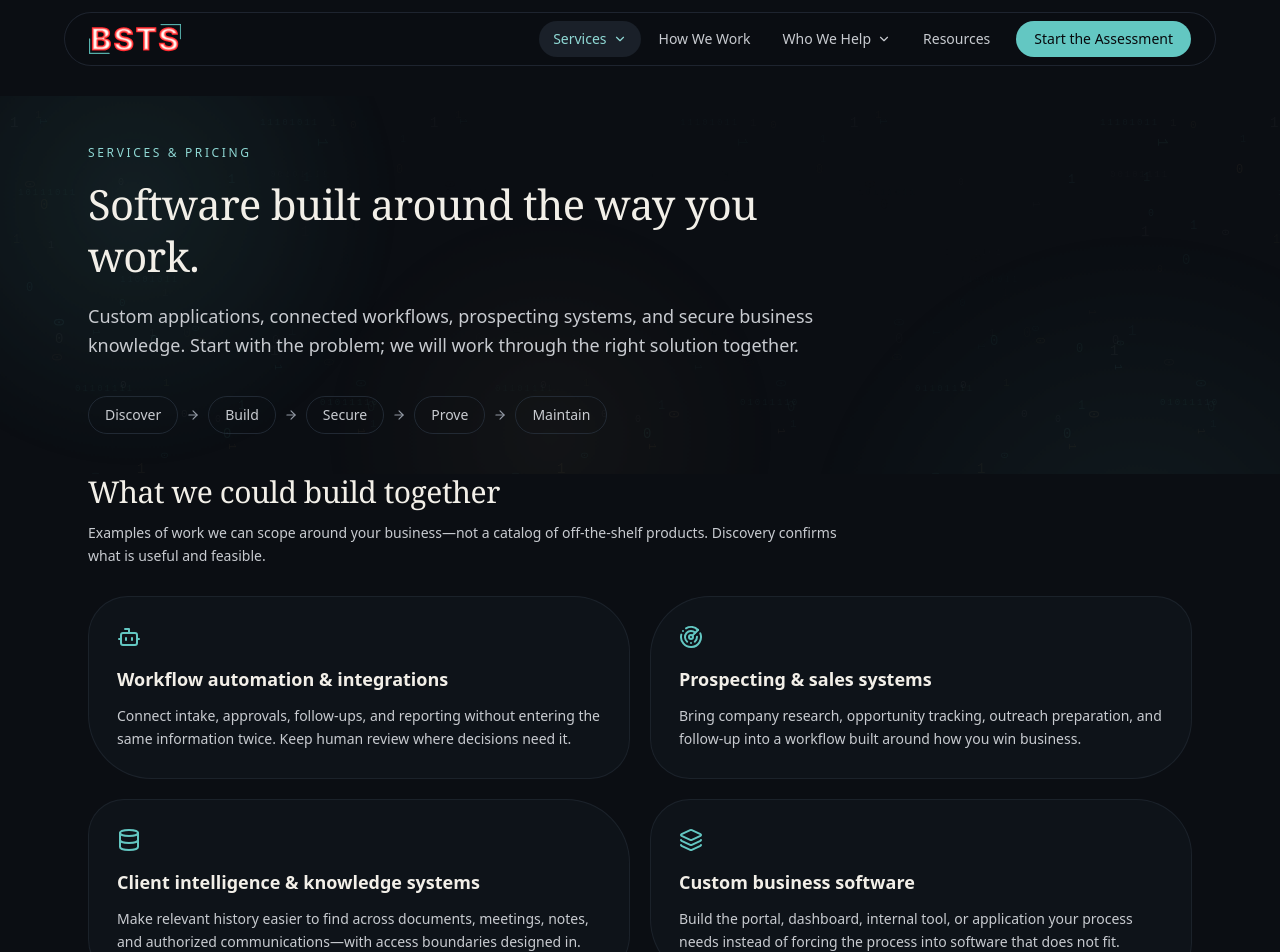
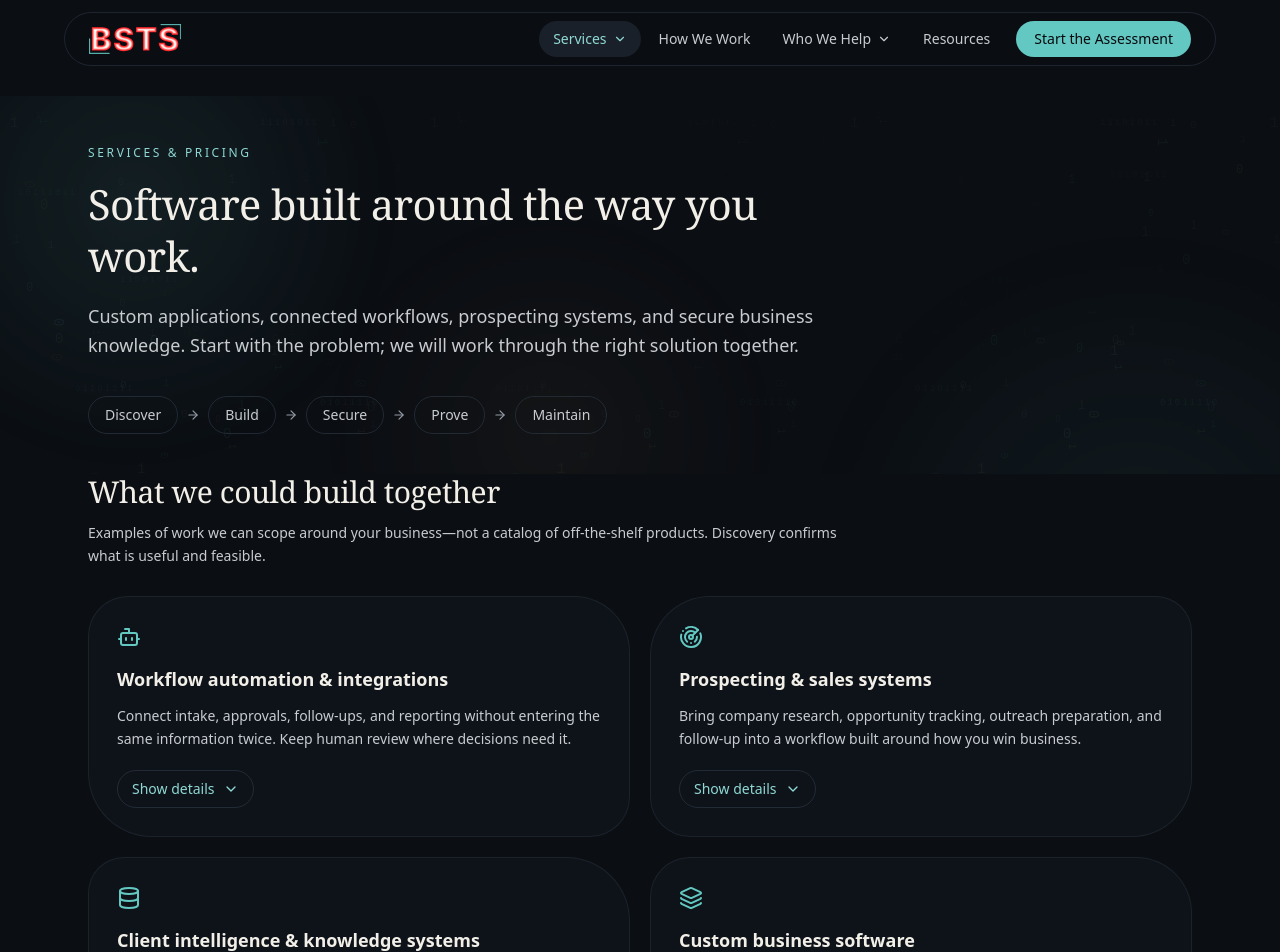
Before and after one commit to Bevier19jac/bsts, a Next.js app: page /services in a window 1280 px wide. Shown: the top 952 px of the page. Built offline with nearby package versions, Linux system fonts and the light colour scheme.

Commit message:
Make solution cards interactive

```diff
--- a/src/components/marketing/SolutionsOverview.tsx
+++ b/src/components/marketing/SolutionsOverview.tsx
@@ -1,8 +1,14 @@
+"use client";
+
+import { useState } from "react";
+import { ChevronDown } from "lucide-react";
 import { commercialSolutions } from "@/lib/content/commercial";
 import { Reveal } from "@/components/motion/Reveal";
 import { Surface } from "@/components/ui/Surface";
 
 export function SolutionsOverview() {
+  const [expanded, setExpanded] = useState<string | null>(null);
+
   return (
     <section className="mx-auto max-w-6xl px-6 pb-12" aria-labelledby="solutions-heading">
       <h2 id="solutions-heading" className="display text-2xl text-warm-white sm:text-3xl">What we could build together</h2>
@@ -12,13 +18,47 @@ export function SolutionsOverview() {
       <div className="mt-7 grid grid-cols-1 gap-5 sm:grid-cols-2">
         {commercialSolutions.map((solution, i) => {
           const Icon = solution.icon;
+          const isExpanded = expanded === solution.slug;
+          const titleId = `${solution.slug}-title`;
+          const detailsId = `${solution.slug}-details`;
           return (
             <Reveal key={solution.slug}>
               <section id={solution.slug} className="h-full scroll-mt-28">
-                <Surface quiet blob={(["a", "b", "c", "a"] as const)[i]} className="h-full p-7">
-                  <Icon className="h-6 w-6 text-cyan-core" aria-hidden />
-                  <h3 className="mt-4 text-lg font-semibold text-warm-white">{solution.title}</h3>
-                  <p className="mt-3 text-sm leading-relaxed text-warm-mist">{solution.cardLine}</p>
+                <Surface
+                  quiet
+                  blob={(["a", "b", "c", "a"] as const)[i]}
+                  className="group relative h-full p-7 transition-colors hover:border-cyan-core/50 focus-within:border-cyan-core/70"
+                >
+                  <a
+                    href={solution.href}
+                    aria-labelledby={titleId}
+                    className="absolute inset-0 z-0 rounded-[inherit] focus-visible:outline-2 focus-visible:outline-offset-4 focus-visible:outline-cyan-core"
+                  />
+                  <Icon className="relative z-10 h-6 w-6 text-cyan-core" aria-hidden />
+                  <h3 id={titleId} className="relative z-10 mt-4 text-lg font-semibold text-warm-white transition-colors group-hover:text-cyan-soft group-focus-within:text-cyan-soft">
+                    {solution.title}
+                  </h3>
+                  <p className="relative z-10 mt-3 text-sm leading-relaxed text-warm-mist">{solution.cardLine}</p>
+                  <p
+                    id={detailsId}
+                    hidden={!isExpanded}
+                    className="relative z-10 mt-4 text-sm leading-relaxed text-warm-dim"
+                  >
+                    {solution.details}
+                  </p>
+                  <button
+                    type="button"
+                    aria-expanded={isExpanded}
+                    aria-controls={detailsId}
+                    onClick={() => setExpanded(isExpanded ? null : solution.slug)}
+                    className="relative z-10 mt-5 inline-flex items-center gap-2 rounded-full border border-edge/70 px-3.5 py-2 text-sm font-medium text-cyan-soft transition-colors hover:border-cyan-core/60 hover:bg-graphite-2 focus-visible:outline-2 focus-visible:outline-offset-2 focus-visible:outline-cyan-core"
+                  >
+                    {isExpanded ? "Hide details" : "Show details"}
+                    <ChevronDown
+                      className={`h-4 w-4 transition-transform motion-reduce:transition-none ${isExpanded ? "rotate-180" : ""}`}
+                      aria-hidden
+                    />
+                  </button>
                 </Surface>
               </section>
             </Reveal>
--- a/src/lib/content/commercial.ts
+++ b/src/lib/content/commercial.ts
@@ -19,6 +19,7 @@ export const commercialSolutions = [
     icon: Bot,
     title: "Workflow automation & integrations",
     cardLine: "Connect intake, approvals, follow-ups, and reporting without entering the same information twice. Keep human review where decisions need it.",
+    details: "Map the handoffs, connect the systems that already matter, and keep approvals visible. For example: a lead intake flow that creates tasks, routes review, sends follow-ups, and updates reporting without duplicate entry.",
   },
   {
     slug: "prospecting-sales",
@@ -26,6 +27,7 @@ export const commercialSolutions = [
     icon: Radar,
     title: "Prospecting & sales systems",
     cardLine: "Bring company research, opportunity tracking, outreach preparation, and follow-up into a workflow built around how you win business.",
+    details: "Structure the research, scoring, outreach preparation, and next-step tracking around your actual sales motion. For example: a prospect brief that turns company signals into prioritized accounts and prepared follow-up.",
   },
   {
     slug: "client-intelligence",
@@ -33,6 +35,7 @@ export const commercialSolutions = [
     icon: Database,
     title: "Client intelligence & knowledge systems",
     cardLine: "Make relevant history easier to find across documents, meetings, notes, and authorized communications—with access boundaries designed in.",
+    details: "Organize client history, permissions, and retrieval so teams can find the right context without opening everything to everyone. For example: a searchable client knowledge base with role-based access and source links.",
   },
   {
     slug: "custom-software",
@@ -40,6 +43,7 @@ export const commercialSolutions = [
     icon: Layers,
     title: "Custom business software",
     cardLine: "Build the portal, dashboard, internal tool, or application your process needs instead of forcing the process into software that does not fit.",
+    details: "Define the workflow, data model, controls, and acceptance tests before building the tool around them. For example: an internal dashboard that combines requests, status, documents, and decisions in one place.",
   },
 ] as const;
 
```
Also changed, not shown: 1 other file (tests, documents, lock files or other folders).
